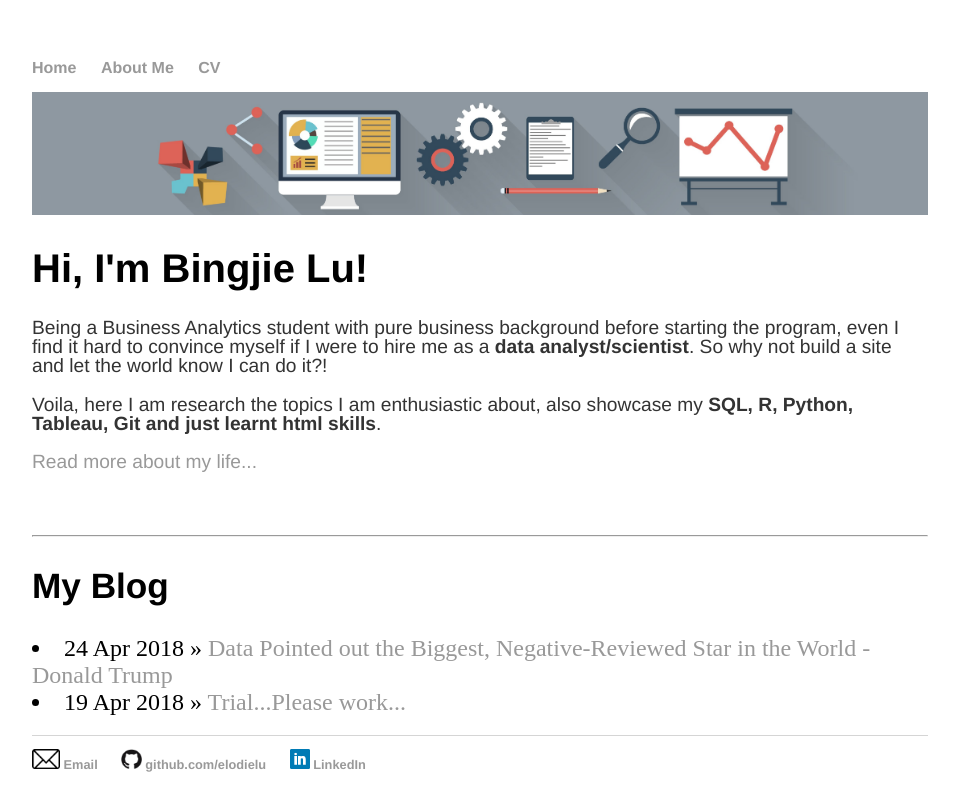
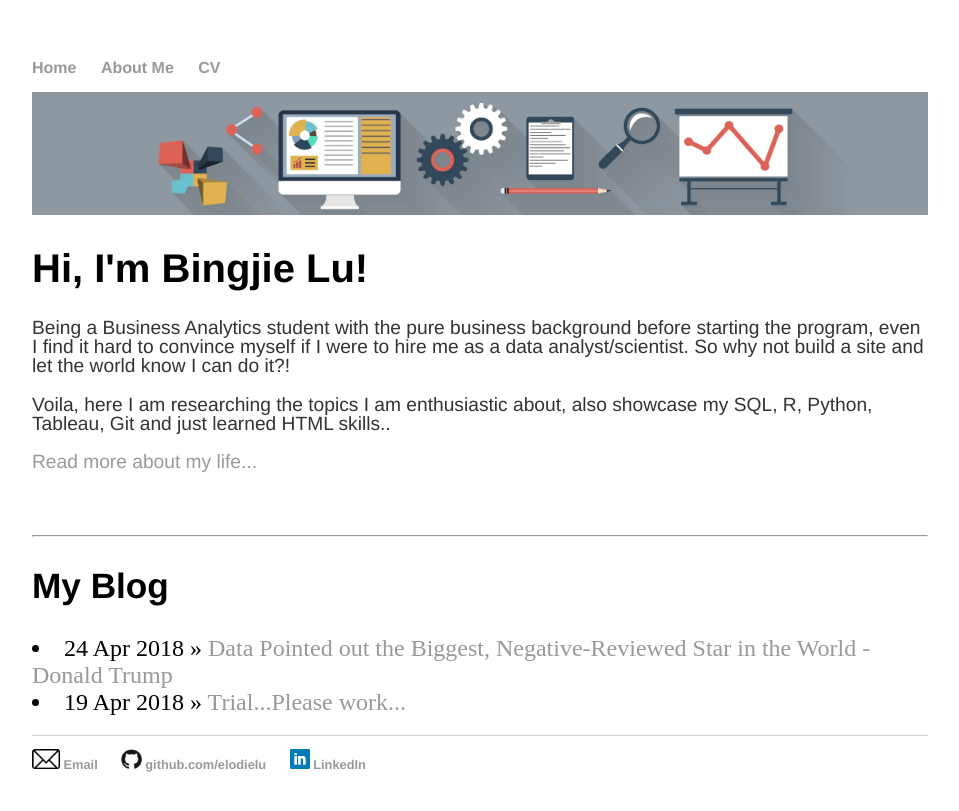
Before and after one commit to elodielu/elodielu.github.io, a Jekyll site: the page built from index.html, in a window 1280 px wide. Shown: the top 811 px of the page, without its empty margins (160-1119 px from the left). Built offline with Jekyll 4.4.1, drawn with Linux system fonts in a browser that asks for light colours.

Commit message:
Update index.html

```diff
--- a/index.html
+++ b/index.html
@@ -5,9 +5,9 @@
 		<div class="blurb">
 			<img src="/picture/blog_banner2.jpg" width= 100%>
 			<h1>Hi, I'm Bingjie Lu!</h1>
-			<p>Being a Business Analytics student with pure business background before starting the program, even I find it hard to convince myself if I were to hire me as a <b>data analyst/scientist</b>. So why not build a site and let the world know I can do it?!<br>
+			<p>Being a Business Analytics student with the pure business background before starting the program, even I find it hard to convince myself if I were to hire me as a data analyst/scientist. So why not build a site and let the world know I can do it?!<br>
 			<br>
-			Voila, here I am research the topics I am enthusiastic about, also showcase my <b>SQL, R, Python, Tableau, Git and just learnt html skills</b>.<br>
+			Voila, here I am researching the topics I am enthusiastic about, also showcase my SQL, R, Python, Tableau, Git and just learned HTML skills.</b>.<br>
 			<br>
 			<a href="/about">Read more about my life...</a></p>
 			<br><br>
```
